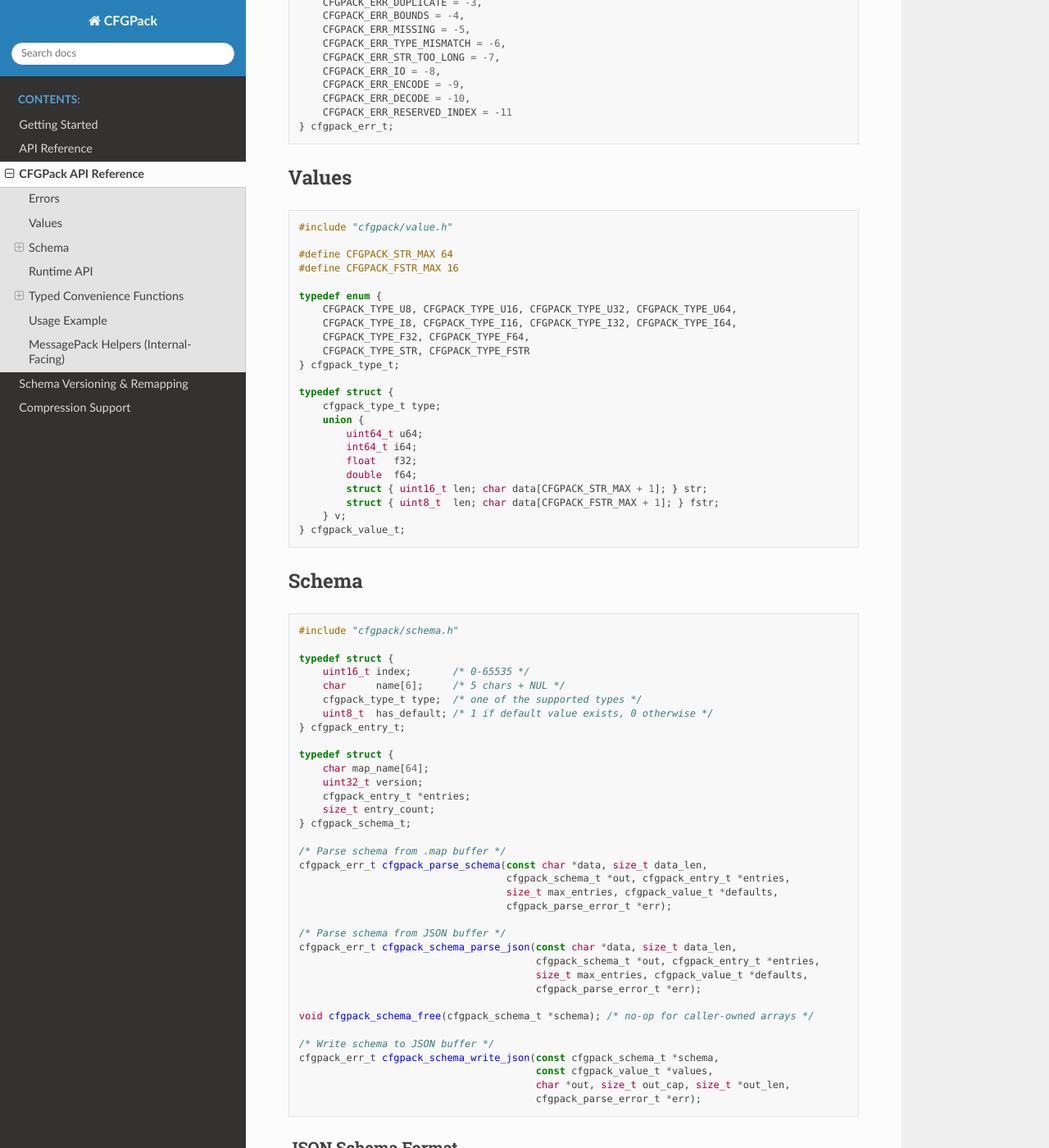
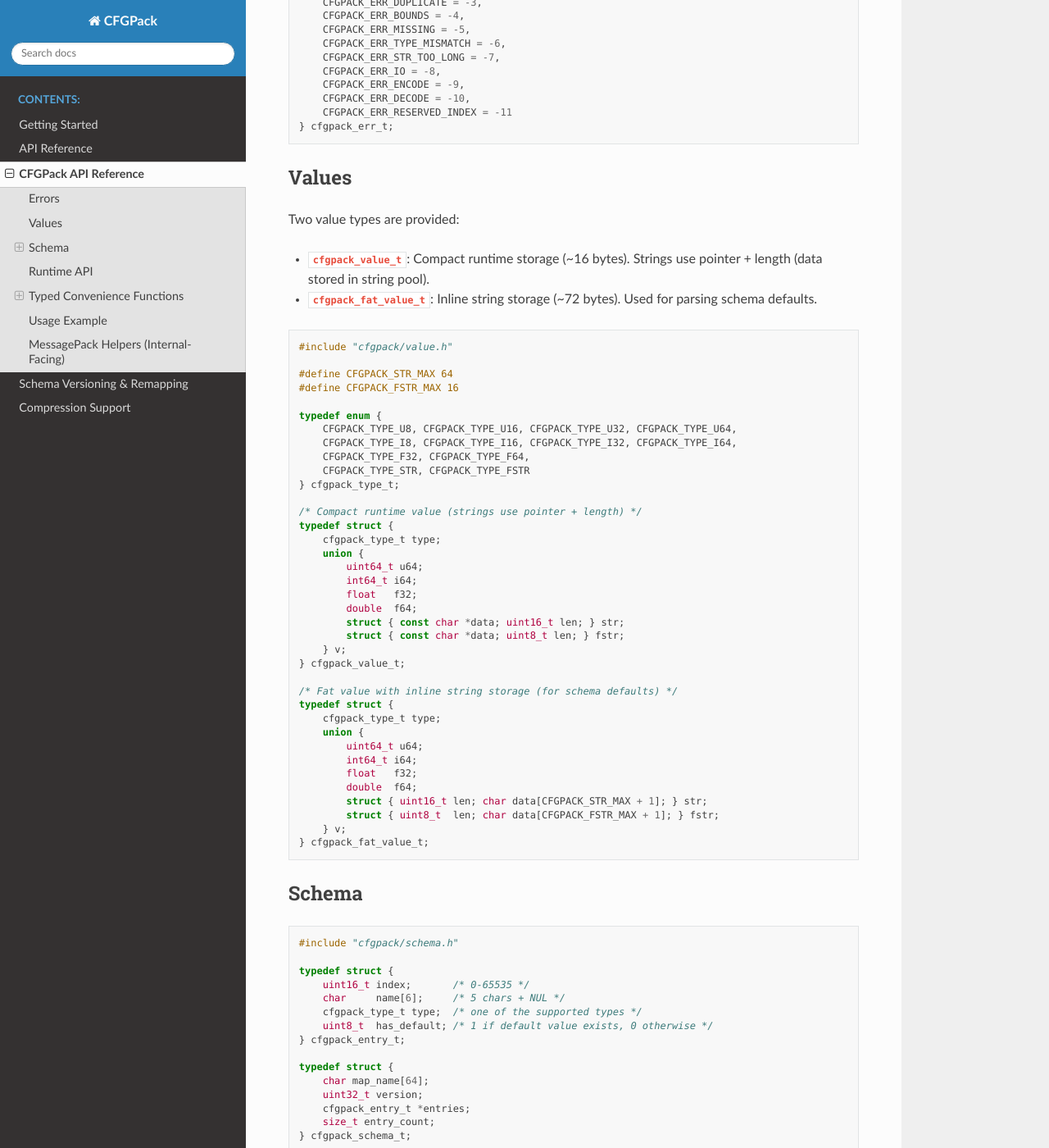
Before and after one commit to Arsievert/cfgpack, a Sphinx documentation site: the page built from docs/source/api-reference.md, in a window 1280 px wide and 1400 px high, scrolled down 408 px. Shown: the whole window at 82% size. Built offline with Sphinx 7.4.7 and the Read the Docs theme 3.1.0, drawn with Linux system fonts in a browser that asks for light colours; some of the changed text lies outside the part shown.

Commit message:
Update documentation

````diff
--- a/docs/source/api-reference.md
+++ b/docs/source/api-reference.md
@@ -25,6 +25,11 @@ typedef enum {
 
 ## Values
 
+Two value types are provided:
+
+- **`cfgpack_value_t`**: Compact runtime storage (~16 bytes). Strings use pointer + length (data stored in string pool).
+- **`cfgpack_fat_value_t`**: Inline string storage (~72 bytes). Used for parsing schema defaults.
+
 ```c
 #include "cfgpack/value.h"
 
@@ -38,6 +43,20 @@ typedef enum {
     CFGPACK_TYPE_STR, CFGPACK_TYPE_FSTR
 } cfgpack_type_t;
 
+/* Compact runtime value (strings use pointer + length) */
+typedef struct {
+    cfgpack_type_t type;
+    union {
+        uint64_t u64;
+        int64_t i64;
+        float   f32;
+        double  f64;
+        struct { const char *data; uint16_t len; } str;
+        struct { const char *data; uint8_t len; } fstr;
+    } v;
+} cfgpack_value_t;
+
+/* Fat value with inline string storage (for schema defaults) */
 typedef struct {
     cfgpack_type_t type;
     union {
@@ -48,7 +67,7 @@ typedef struct {
         struct { uint16_t len; char data[CFGPACK_STR_MAX + 1]; } str;
         struct { uint8_t  len; char data[CFGPACK_FSTR_MAX + 1]; } fstr;
     } v;
-} cfgpack_value_t;
+} cfgpack_fat_value_t;
 ```
 
 ## Schema
@@ -73,20 +92,20 @@ typedef struct {
 /* Parse schema from .map buffer */
 cfgpack_err_t cfgpack_parse_schema(const char *data, size_t data_len,
                                    cfgpack_schema_t *out, cfgpack_entry_t *entries,
-                                   size_t max_entries, cfgpack_value_t *defaults,
+                                   size_t max_entries, cfgpack_fat_value_t *defaults,
                                    cfgpack_parse_error_t *err);
 
 /* Parse schema from JSON buffer */
 cfgpack_err_t cfgpack_schema_parse_json(const char *data, size_t data_len,
                                         cfgpack_schema_t *out, cfgpack_entry_t *entries,
-                                        size_t max_entries, cfgpack_value_t *defaults,
+                                        size_t max_entries, cfgpack_fat_value_t *defaults,
                                         cfgpack_parse_error_t *err);
 
 void cfgpack_schema_free(cfgpack_schema_t *schema); /* no-op for caller-owned arrays */
 
 /* Write schema to JSON buffer */
 cfgpack_err_t cfgpack_schema_write_json(const cfgpack_schema_t *schema,
-                                        const cfgpack_value_t *values,
+                                        const cfgpack_fat_value_t *defaults,
                                         char *out, size_t out_cap, size_t *out_len,
                                         cfgpack_parse_error_t *err);
 ```
@@ -117,10 +136,13 @@ Schemas can be read from and written to JSON for interoperability with other too
 ```c
 #include "cfgpack/api.h"
 
+/* Initialize runtime context. Presence bitmap is embedded in cfgpack_ctx_t
+ * (sized by CFGPACK_MAX_ENTRIES, default 128). */
 cfgpack_err_t cfgpack_init(cfgpack_ctx_t *ctx, const cfgpack_schema_t *schema,
                            cfgpack_value_t *values, size_t values_count,
-                           const cfgpack_value_t *defaults,
-                           uint8_t *present, size_t present_bytes);
+                           const cfgpack_fat_value_t *defaults,
+                           char *str_pool, size_t str_pool_cap,
+                           uint16_t *str_offsets, size_t str_offsets_count);
 void          cfgpack_free(cfgpack_ctx_t *ctx);
 void          cfgpack_reset_to_defaults(cfgpack_ctx_t *ctx);
 
@@ -202,16 +224,19 @@ cfgpack_get_fstr_by_name(ctx, name, &ptr, &len)
 
 ```c
 cfgpack_entry_t entries[128];
-cfgpack_value_t defaults[128];
+cfgpack_fat_value_t defaults[128];
 cfgpack_schema_t schema;
 cfgpack_parse_error_t err;
 cfgpack_value_t values[128];
-uint8_t present[(128+7)/8];
+char str_pool[256];
+uint16_t str_offsets[128];
 uint8_t scratch[4096];
 
-cfgpack_parse_schema("my.map", &schema, entries, 128, defaults, &err);
-cfgpack_init(&ctx, &schema, values, 128, defaults, present, sizeof(present));
+cfgpack_parse_schema(map_data, map_len, &schema, entries, 128, defaults, &err);
+cfgpack_init(&ctx, &schema, values, 128, defaults,
+             str_pool, sizeof(str_pool), str_offsets, 128);
 // At this point, entries with defaults are already present and populated
+// Presence bitmap is embedded in ctx (no separate allocation needed)
 
 // Using typed convenience functions (recommended):
 uint16_t speed;
````
